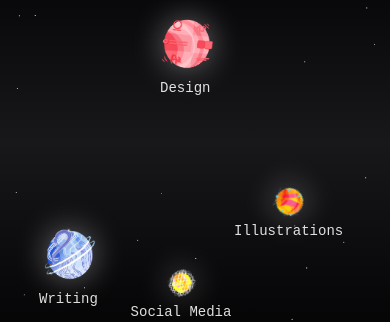
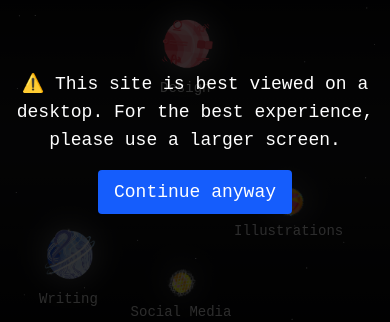
Before and after one commit to Ja-mo-z/portfolio, a React (Vite) app: page / in a window 390 px wide. Shown: the part 280-602 px from the top of the page. Built offline with nearby package versions, Linux system fonts and the light colour scheme.

Commit message:
Desktop warning

```diff
--- a/src/App.tsx
+++ b/src/App.tsx
@@ -38,13 +38,14 @@ import Desktop from "./components/Desktop";
 import { ShootingStars } from "@/components/ui/shooting-stars";
 import { StarsBackground } from "@/components/ui/stars-background";
 import RocketCursor from "rocket-cursor-component";
+import DesktopWarning from "./components/DesktopWarning";
 
 export default function App() {
   return (
     <div className="w-screen h-screen overflow-hidden bg-gradient-to-b from-black via-zinc-900 to-black relative">
+      <DesktopWarning /> {/* <-- overlay warning for small screens */}
       <ShootingStars className="absolute top-0 left-0 w-full h-full" />
       <StarsBackground className="absolute top-0 left-0 w-full h-full" />
-
       {/* Foreground content */}
       <div className="relative z-10">
         <Desktop />
--- /dev/null
+++ b/src/components/DesktopWarning.tsx
@@ -0,0 +1,40 @@
+import { useEffect, useState } from "react";
+import { motion, AnimatePresence } from "framer-motion";
+
+export default function DesktopWarning() {
+  const [isMobile, setIsMobile] = useState(false);
+  const [isVisible, setIsVisible] = useState(true);
+
+  useEffect(() => {
+    const checkWidth = () => setIsMobile(window.innerWidth < 768);
+    checkWidth();
+    window.addEventListener("resize", checkWidth);
+    return () => window.removeEventListener("resize", checkWidth);
+  }, []);
+
+  if (!isMobile || !isVisible) return null;
+
+  return (
+    <AnimatePresence>
+      <motion.div
+        className="fixed inset-0 bg-black/80 z-[9999] flex items-center justify-center text-center p-4"
+        initial={{ opacity: 0 }}
+        animate={{ opacity: 1 }}
+        exit={{ opacity: 0 }}
+      >
+        <div className="text-white text-lg md:text-xl max-w-md space-y-4">
+          <p>
+            ⚠️ This site is best viewed on a desktop. For the best experience,
+            please use a larger screen.
+          </p>
+          <button
+            className="px-4 py-2 bg-blue-600 hover:bg-blue-700 rounded text-white"
+            onClick={() => setIsVisible(false)}
+          >
+            Continue anyway
+          </button>
+        </div>
+      </motion.div>
+    </AnimatePresence>
+  );
+}
--- a/src/components/ModalContent/PDFTabShowcase.tsx
+++ b/src/components/ModalContent/PDFTabShowcase.tsx
@@ -14,7 +14,7 @@ interface PDFTabShowcaseProps {
 
 export default function PDFTabShowcase({ tabData }: PDFTabShowcaseProps) {
   const [activeTab, setActiveTab] = useState(0);
-  const [selectedPDF, setSelectedPDF] = useState<PDFDocument | null>(null);
+
   const containerRef = useRef<HTMLDivElement>(null);
   const [tabWidth, setTabWidth] = useState(0);
 
@@ -71,7 +71,7 @@ export default function PDFTabShowcase({ tabData }: PDFTabShowcaseProps) {
               animate={{ opacity: 1, y: 0 }}
               transition={{ duration: 0.3 }}
               className="cursor-pointer bg-black/30 p-2 rounded-md hover:bg-black/50"
-              onClick={() => setSelectedPDF(doc)}
+              onClick={() => window.open(doc.url, "_blank")}
             >
               <div className="font-semibold text-indigo-200">{doc.title}</div>
               <div className="text-white/70 text-xs mt-1">
@@ -80,46 +80,6 @@ export default function PDFTabShowcase({ tabData }: PDFTabShowcaseProps) {
             </motion.div>
           ))}
         </div>
-
-        {/* ------------------ PDF MODAL ------------------ */}
-        {/* ------------------ PDF MODAL ------------------ */}
-        <AnimatePresence>
-          {selectedPDF && (
-            <motion.div
-              key="modal"
-              initial={{ opacity: 0 }}
-              animate={{ opacity: 1 }}
-              exit={{ opacity: 0 }}
-              className="fixed inset-0 bg-black/50 z-50 flex items-center justify-center p-4"
-              onClick={() => setSelectedPDF(null)}
-            >
-              <motion.div
-                initial={{ scale: 0.95, opacity: 0 }}
-                animate={{ scale: 1, opacity: 1 }}
-                exit={{ scale: 0.95, opacity: 0 }}
-                transition={{ type: "spring", stiffness: 120 }}
-                className="relative w-full max-w-3xl h-[80vh] bg-white rounded-lg overflow-y-auto shadow-lg"
-                onClick={(e) => e.stopPropagation()}
-              >
-                {/* Close button */}
-                <button
-                  className="absolute top-2 right-3 text-black text-2xl hover:scale-125 transition"
-                  onClick={() => setSelectedPDF(null)}
-                >
-                  ×
-                </button>
-
-                {/* PDF content */}
-                <iframe
-                  src={selectedPDF.url} // <-- use the selectedPDF object
-                  title={selectedPDF.title}
-                  className="w-full h-[calc(100%-2rem)] p-4"
-                  style={{ border: "none" }}
-                />
-              </motion.div>
-            </motion.div>
-          )}
-        </AnimatePresence>
       </div>
     </div>
   );
```
